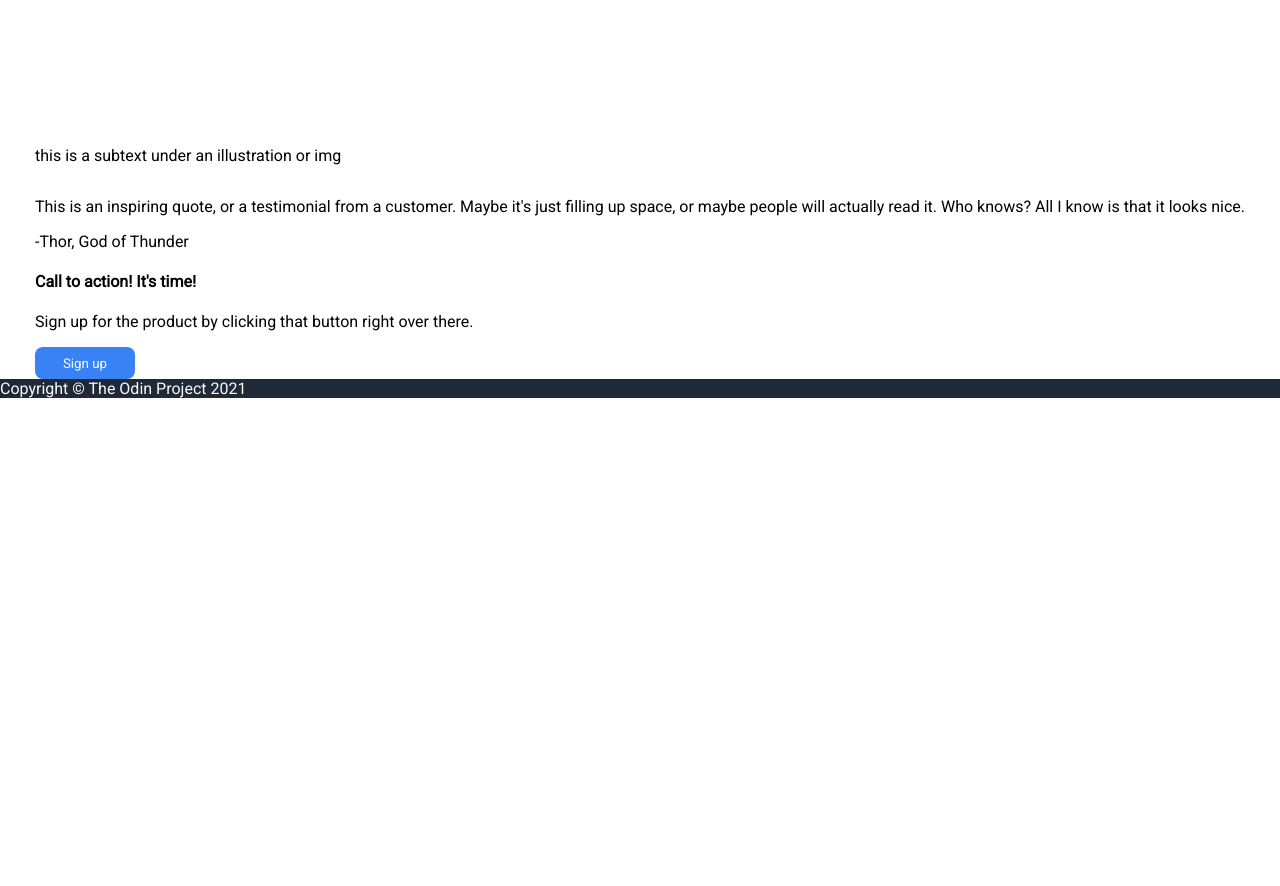
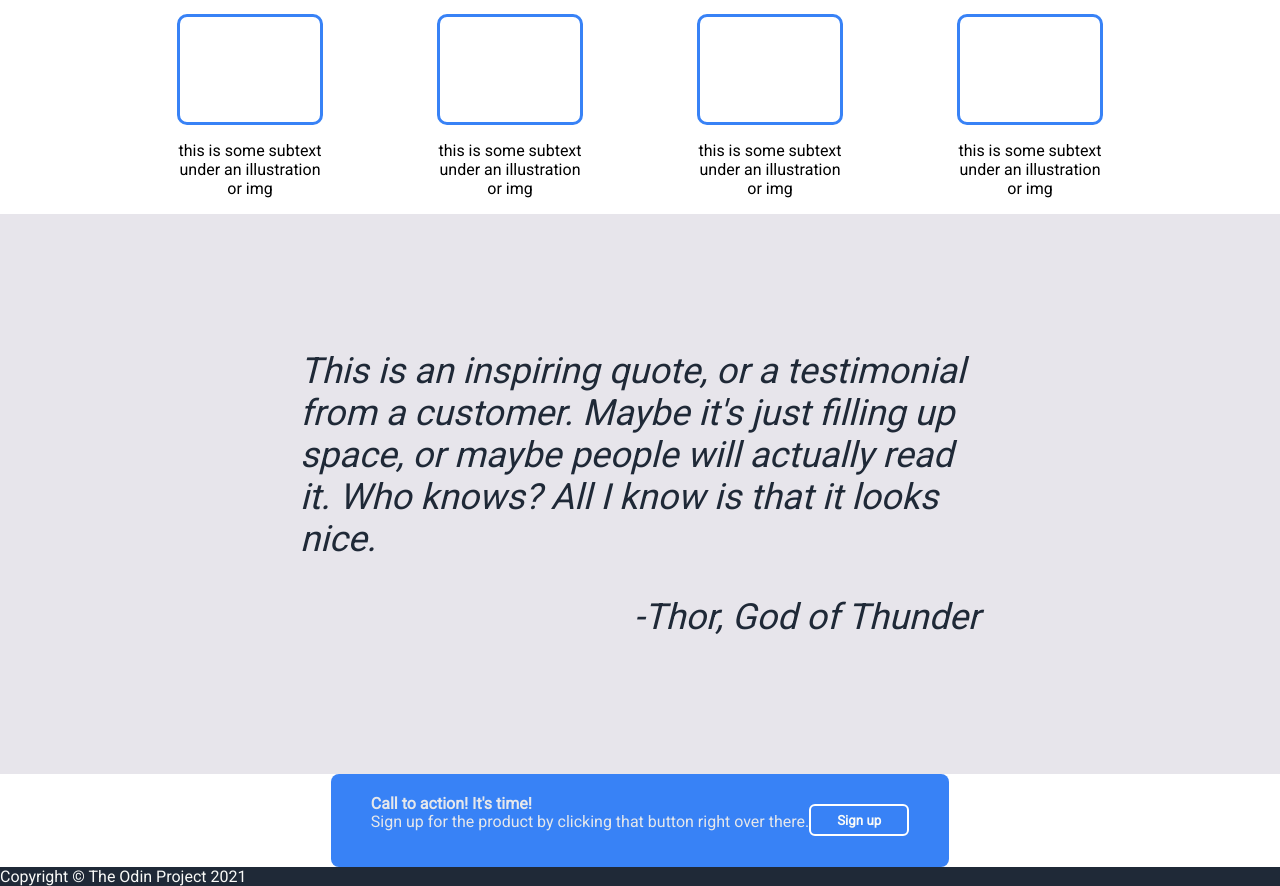
Before and after one commit to YusefZahran/odin-landing-page, a plain HTML site: page index.html in a window 1280 px wide. Shown: the part 497-1383 px from the top of the page. Before the commit the page ends 895 px from the top, so only its background shows below. Drawn offline with Linux system fonts and the light colour scheme.

Commit message:
add quote css and call to action (unfinished)

```diff
--- a/index.html
+++ b/index.html
@@ -37,21 +37,38 @@
             <div class="cards">
                 <div class="card">
                     <div class='box'></div>
-                    <p>this is a subtext under an illustration or img</p>
+                    <p>this is some subtext under an illustration or img</p>
                 </div>
+                <div class="card">
+                    <div class='box'></div>
+                    <p>this is some subtext under an illustration or img</p>
+                </div>
+                <div class="card">
+                    <div class='box'></div>
+                    <p>this is some subtext under an illustration or img</p>
+                </div>
+                <div class="card">
+                    <div class='box'></div>
+                    <p>this is some subtext under an illustration or img</p>
+                </div>
+
             </div>
         </div>
         <div class="quote">
             <p>This is an inspiring quote, or a testimonial from a customer. Maybe it's just filling up space, or
                 maybe people will actually read it. Who knows? All I know is that it looks nice.
             </p>
-            <p>-Thor, God of Thunder</p>
+            <p id="quotee">-Thor, God of Thunder</p>
         </div>
         <div class="call-to-action">
+            <div class="empty-space"></div>
             <div class="blue-block">
-                <h4>Call to action! It's time!</h4>
-                <p>Sign up for the product by clicking that button right over there.</p>
+                <div class="COT-text">
+                    <h4>Call to action! It's time!</h4>
+                    <p>Sign up for the product by clicking that button right over there.</p>
+                </div>
                 <button class="sign-up-button">Sign up </button>
+            <div class="empty-space"></div>
             </div>
         </div>
 
--- a/style.css
+++ b/style.css
@@ -77,6 +77,7 @@ ul {
     color: #F9FAF8;
     border-radius: 8px;
     border-style: none;
+    font-weight: 900;
 }
 
 .main-content {
@@ -85,14 +86,92 @@ ul {
 
 .info-cards h2 {
     text-align: center;
+    font-size:36px;
+    color: #1F2937;
+    font-weight: 900;
 
 }
 
-.box {
-    width: 150px;
-    height: 150px;
+.cards {
+    display:flex;
+    justify-content: center;
+    align-items: center;
+    gap: 60px;
 }
 
 .card {
     align-content: center;
+    width: 200px;
+    height: 200px;
+    display: flex;
+    flex-direction: column;
+    align-items: center;
+    /* justify-content: space-between; */
 }
+
+.card p {
+    text-align: center;
+    width: 150px;
+}
+
+.box {
+    width: 140px;
+    height: 200px;
+    border-radius: 10px;
+    border-color: #3882F6;
+    border-style:solid;
+}
+
+.quote {
+    font-family: 'Roboto';
+    background-color: #E7E5EB;
+    font-style: italic;
+    color:#1F2937;
+    font-size: 36Px;
+    padding: 100px 300px 100px 300px;
+}
+
+#quotee {
+    text-align: end;
+}
+
+.call-to-action{
+    display:flex;
+    flex-direction: column;
+    justify-content: center;
+    align-items: center;
+}
+
+.empty-space {
+    flex: 1 1 auto;
+}
+
+.blue-block {
+    flex: 4 1 auto;
+    background-color: #3882F6;
+    border-radius: 8px;
+    color:#E5E7EB;
+    display: flex;
+    justify-content: space-between;
+    align-items: center;
+    padding: 20px 40px 20px 40px;
+}
+
+
+.COT-text {
+    display: flex;
+    flex-direction: column;
+
+}
+.COT-text h4 {
+    height: 2px;
+    padding: 0px 0px 0px 0px;
+    margin: 0px 0px 0px 0px;
+}
+
+.blue-block .sign-up-button {
+    border-style: solid;
+    /* background-color: red; */
+    border-color: white;
+    border-radius: 6px;
+}
```
